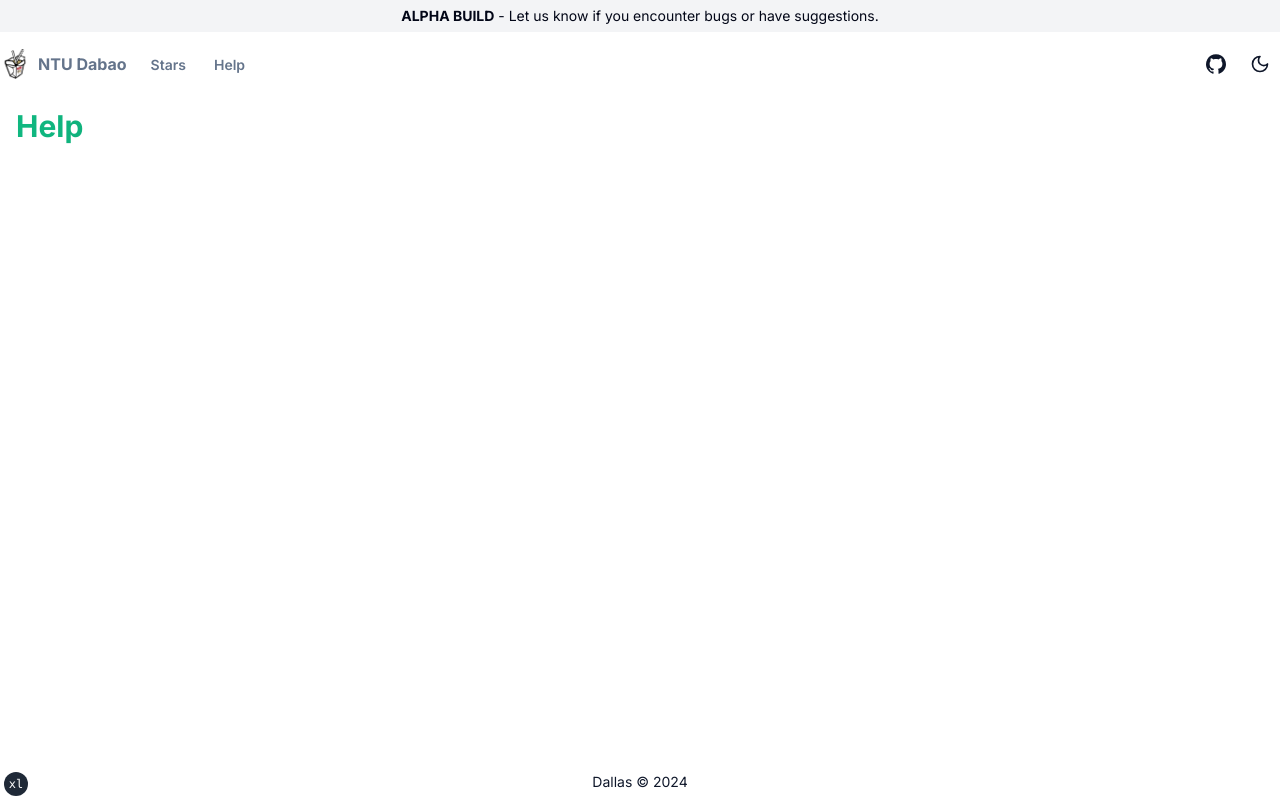
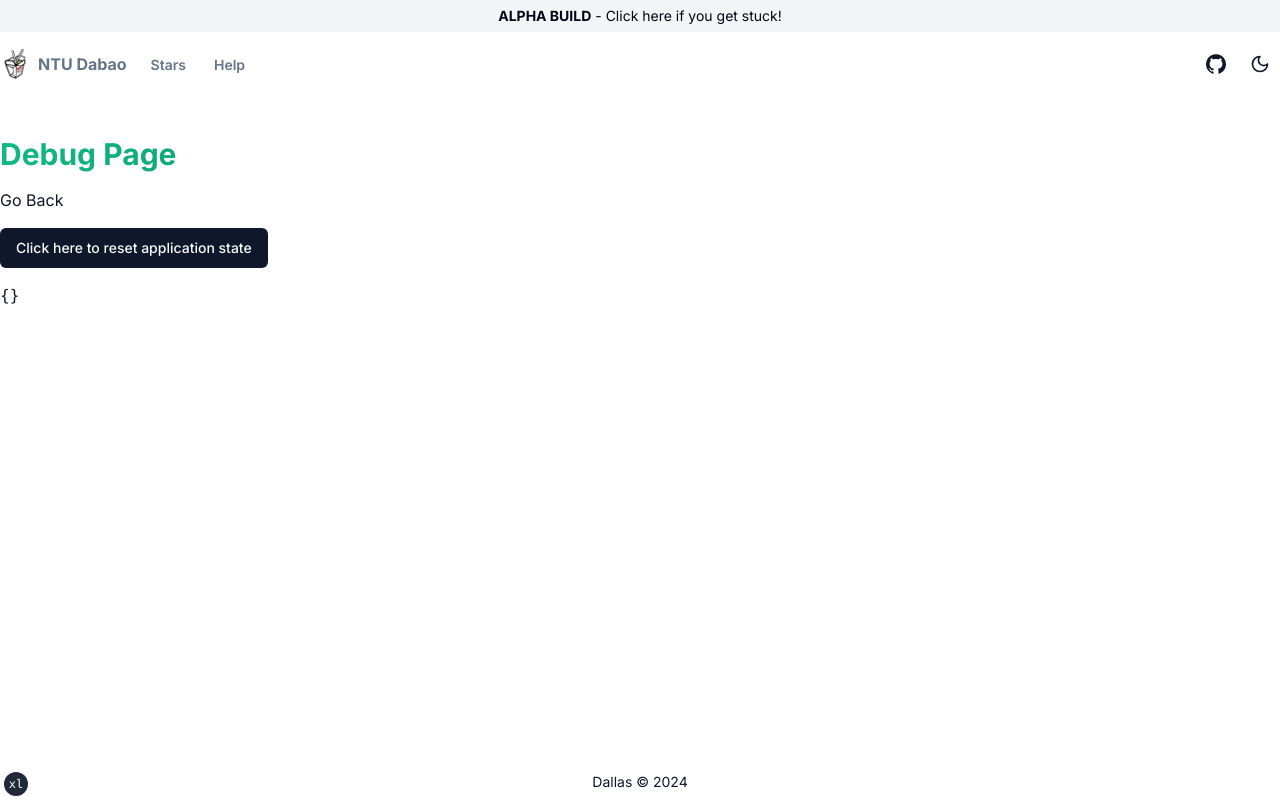
Before and after one commit to Dallas-Ng/ntu-mods, a Next.js app: page /debug in a window 1280 px wide. Built offline with nearby package versions, Linux system fonts and the light colour scheme.

Commit message:
feat: debug page with better functionality

```diff
--- /dev/null
+++ b/app/(support)/debug/layout.tsx
@@ -0,0 +1,19 @@
+import { Metadata } from "next"
+
+export const metadata: Metadata = {
+  title: `Help`
+}
+
+interface RootLayoutProps {
+  children: React.ReactNode
+}
+
+export default function RootLayout({ children }: RootLayoutProps) {
+  return (
+    <>
+      <div className="container md:py-10">
+        <>{children}</>
+      </div>
+    </>
+  )
+}
--- a/app/(support)/debug/page.tsx
+++ b/app/(support)/debug/page.tsx
@@ -1,25 +1,20 @@
-"use client"
+import dynamic from "next/dynamic"
 
-import { useEffect } from "react"
-import { useBoundState } from "@/state/bound-state"
+import Loading from "@/components/loading"
+
+const DebugContent = dynamic(() => import("@/components/debug-content"), {
+  ssr: false,
+  loading: () => <Loading divClassName="h-[70vh] w-full" /> // update this
+})
 
 export default function DebugPage() {
-  const { courses, coursesToIndex, resetCourses, resetCourseToIndex } =
-    useBoundState()
+  return (
+    <div className="flex flex-col gap-4">
+      <h1 className="bg-gradient-to-r from-emerald-500 to-emerald-900 bg-clip-text  text-3xl font-bold text-transparent">
+        Debug Page
+      </h1>
 
-  useEffect(() => {
-    console.log(courses)
-    console.log(coursesToIndex)
-
-    resetCourses()
-    resetCourseToIndex()
-  }, [])
-
-  return (
-    <>
-      <h1 className="bg-gradient-to-r from-emerald-500 to-emerald-900 bg-clip-text pl-4 pt-3 text-3xl font-bold text-transparent">
-        Help
-      </h1>
-    </>
+      <DebugContent />
+    </div>
   )
 }
--- /dev/null
+++ b/components/debug-content.tsx
@@ -0,0 +1,42 @@
+"use client"
+
+import { useRouter } from "next/navigation"
+import { useBoundState } from "@/state/bound-state"
+
+import { Button } from "@/components/ui/button"
+
+export default function DebugContent() {
+  const { coursesToIndex, resetCourses, resetCourseToIndex } = useBoundState()
+  const router = useRouter()
+
+  function resetApplicationState() {
+    const confirmed = confirm(
+      "If you encountered any problems, press confirm. Otherwise, press cancel."
+    )
+
+    if (confirmed) {
+      resetCourses()
+      resetCourseToIndex()
+
+      alert("Application state reset successfully.")
+    }
+  }
+
+  return (
+    <>
+      <span
+        className="w-fit cursor-pointer hover:underline"
+        onClick={() => router.back()}>
+        Go Back
+      </span>
+
+      <div>
+        <Button onClick={resetApplicationState}>
+          Click here to reset application state
+        </Button>
+      </div>
+
+      <pre>{JSON.stringify(coursesToIndex, null, 2)}</pre>
+    </>
+  )
+}
--- a/components/notification-banner.tsx
+++ b/components/notification-banner.tsx
@@ -1,3 +1,5 @@
+import Link from "next/link"
+
 interface SkeletonProps {
   children: React.ReactNode
 }
@@ -14,10 +16,11 @@ function Banner(props: SkeletonProps) {
 
 export const NotificationBanner = {
   inAlpha: () => (
-    <Banner>
-      <strong>ALPHA BUILD</strong> - Let us know if you encounter bugs or have
-      suggestions.
-    </Banner>
+    <Link href="/debug">
+      <Banner>
+        <strong>ALPHA BUILD</strong> - Click here if you get stuck!
+      </Banner>
+    </Link>
   ),
   inBeta: () => (
     <Banner>
```
